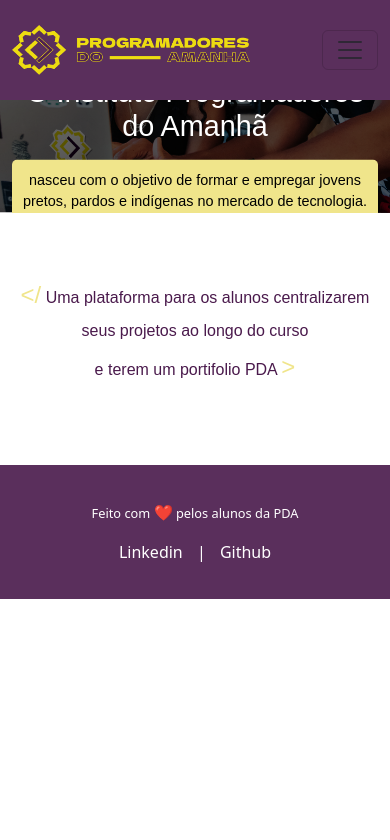
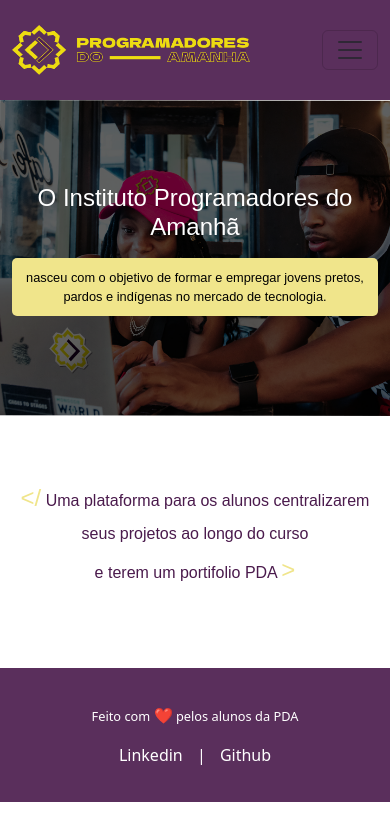
Before and after one commit to VictorCDS-p/PDA_Organization, a React (Vite) app: page / in a window 390 px wide. Shown: the top 840 px of the page. Built offline with nearby package versions, Linux system fonts and the light colour scheme; a web font is replaced by a local one.

Commit message:
feat: sresponsive sectionHome

```diff
--- a/src/components/sectionHome/sectionHome.css
+++ b/src/components/sectionHome/sectionHome.css
@@ -7,10 +7,10 @@
 }
 
 .image-pda {
-  width: 100vw;
+  width: 100%;
   height: auto;
   object-fit: cover;
-  margin-top: -203px;
+  margin-top: -130px;
 }
 
 .texto-sobreposto {
@@ -24,6 +24,7 @@
   font-family: "Dela Gothic One", sans-serif;
   font-weight: 400;
   font-style: normal;
+  padding: 20px;
 }
 
 .texto-sobreposto h1 {
@@ -38,12 +39,32 @@
   padding: 10px;
 }
 
-@media (max-width: 768px) {
+
+@media (min-width: 601px) and (max-width: 1280px) {
   .texto-sobreposto h1 {
-    font-size: 1.8rem;
+    font-size: 2rem;
   }
 
   .texto-sobreposto p {
-    font-size: 0.9rem;
+    font-size: 1rem;
   }
 }
+
+
+@media (max-width: 414px) {
+  .image-pda {
+    margin-top: 0;
+  }
+
+  .texto-sobreposto {
+    width: 90%;
+  }
+
+  .texto-sobreposto h1 {
+    font-size: 1.5rem;
+  }
+
+  .texto-sobreposto p {
+    font-size: 0.8rem;
+  }
+}
```
Lines whose indentation alone changed are shown as unchanged.
